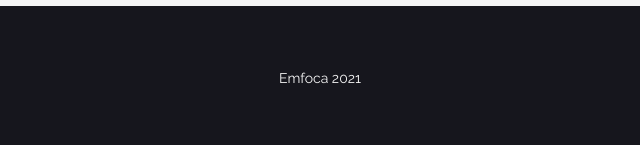
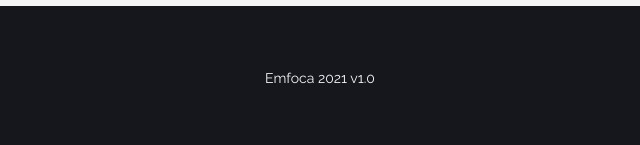
Before and after one commit to mt-romero/emfocanewtheme, a plain HTML site: page index.html in a window 1280 px wide. Shown: the part 4031-4176 px from the top of the page, 320-960 px from the left. Drawn offline with Linux system fonts and the light colour scheme.

Commit message:
Update index.html

```diff
--- a/index.html
+++ b/index.html
@@ -270,7 +270,7 @@
             </section>
 
             <footer class="footer">
-                <span>Emfoca 2021</span>
+                <span>Emfoca 2021 v1.0 </span>
 
             </footer>
         </div>
```
